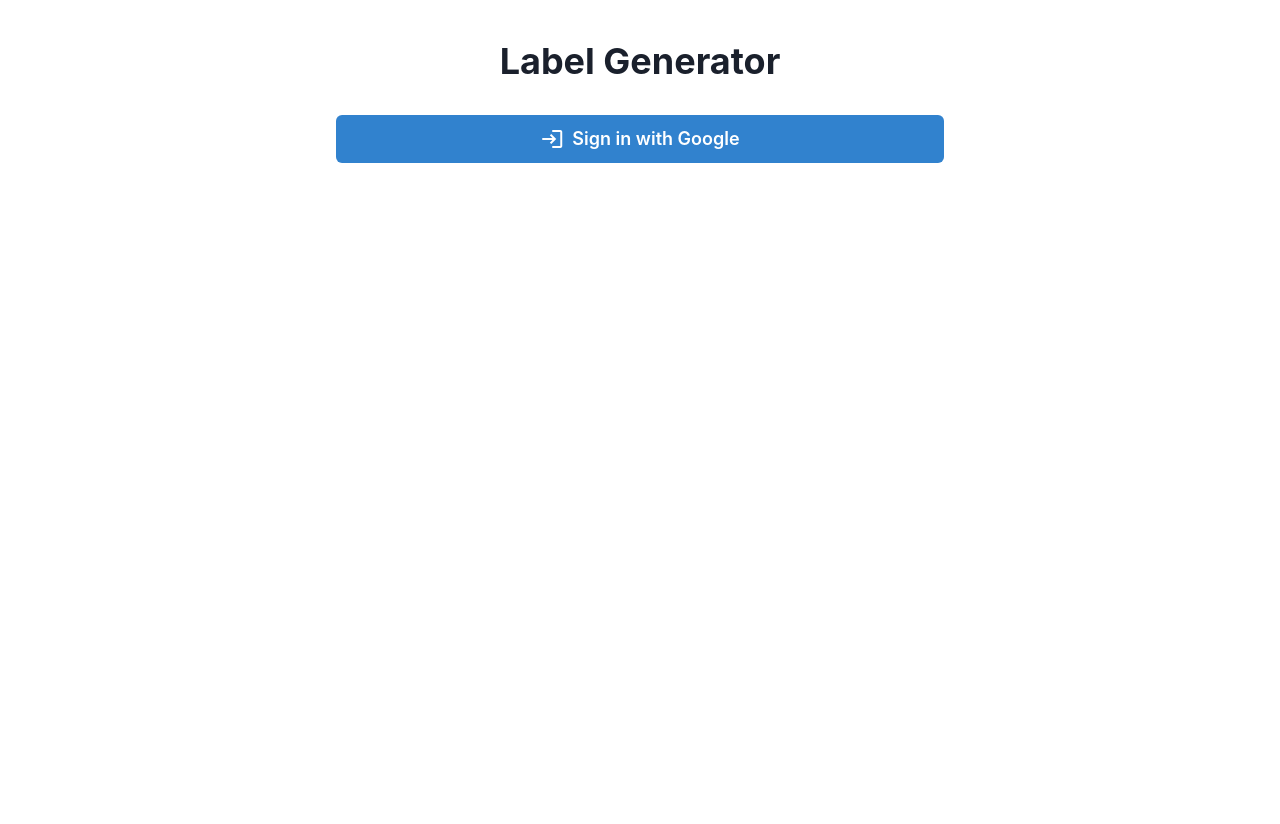
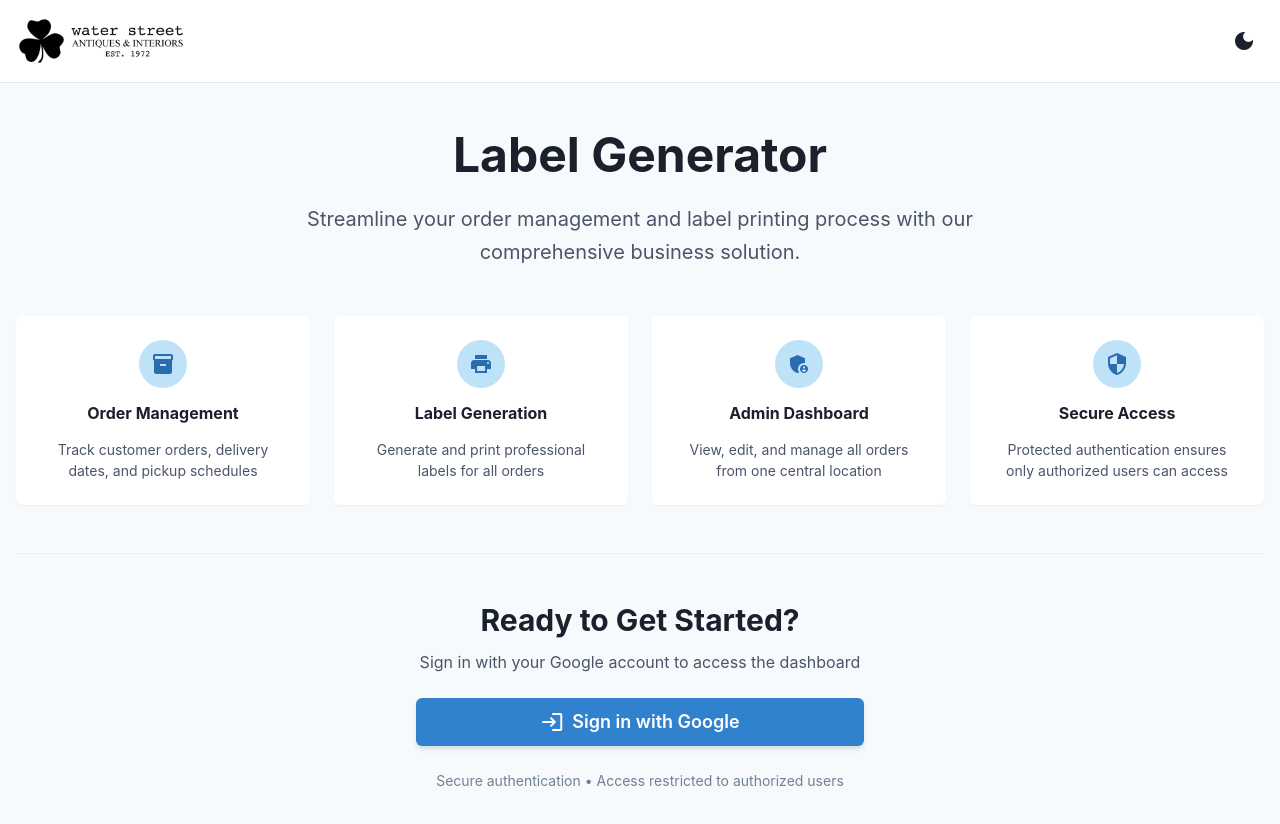
Before and after one commit to waterstreetantiques/label-generator, a React (Vite) app: page /label-generator/login in a window 1280 px wide. Shown: the top 824 px of the page. Before the commit the page ends 800 px from the top, so only its background shows below. Built offline with nearby package versions, Linux system fonts and the light colour scheme; no server answers.

Commit message:
styling and homne page

```diff
--- a/src/App.tsx
+++ b/src/App.tsx
@@ -1,5 +1,5 @@
 import React from 'react';
-import { ChakraProvider } from '@chakra-ui/react';
+import { ChakraProvider, Box, Image, Container, HStack, useColorModeValue } from '@chakra-ui/react';
 import { BrowserRouter as Router, Routes, Route, Navigate } from 'react-router-dom';
 import { AuthProvider } from './contexts/AuthContext';
 import { ProtectedRoute } from './components/ProtectedRoute';
@@ -7,12 +7,40 @@
 import { ProductForm } from './pages/ProductForm';
 import { AdminPage } from './pages/AdminPage';
 import { NotFound } from './pages/NotFound';
+import { ColorModeToggle } from './components/ColorModeToggle';
+import theme from './theme';
+
+const AppHeader = () => {
+  const headerBg = useColorModeValue('white', 'gray.900');
+  const borderColor = useColorModeValue('gray.200', 'gray.700');
+  const logoClass = useColorModeValue('logo-light', 'logo-dark');
+
+  return (
+    <Box bg={headerBg} borderBottom="1px" borderColor={borderColor} shadow="sm">
+      <Container maxW="container.xl" py={4}>
+        <HStack justify="space-between" align="center">
+          <HStack spacing={4} align="center">
+            <Image
+              src="/label-generator/logo.png"
+              alt="Logo"
+              height="50px"
+              objectFit="contain"
+              className={logoClass}
+            />
+          </HStack>
+          <ColorModeToggle />
+        </HStack>
+      </Container>
+    </Box>
+  );
+};
 
 function App() {
   return (
-    <ChakraProvider>
+    <ChakraProvider theme={theme}>
       <AuthProvider>
         <Router basename="/label-generator">
+          <AppHeader />
           <Routes>
             <Route path="/login" element={<Login />} />
             <Route
--- /dev/null
+++ b/src/components/ColorModeToggle.tsx
@@ -0,0 +1,17 @@
+import React from 'react';
+import { IconButton, useColorMode, useColorModeValue, Box } from '@chakra-ui/react';
+
+export const ColorModeToggle: React.FC = () => {
+  const { colorMode, toggleColorMode } = useColorMode();
+  const icon = useColorModeValue('dark_mode', 'light_mode');
+
+  return (
+    <IconButton
+      aria-label={`Switch to ${colorMode === 'light' ? 'dark' : 'light'} mode`}
+      icon={<Box as="span" className="material-icons">{icon}</Box>}
+      onClick={toggleColorMode}
+      variant="ghost"
+      size="md"
+    />
+  );
+};
--- /dev/null
+++ b/src/index.css
@@ -0,0 +1,10 @@
+/* Logo filters for dark mode */
+.logo-light {
+  filter: none;
+  transition: filter 0.2s ease-in-out;
+}
+
+.logo-dark {
+  filter: invert(1) brightness(0.8) contrast(1.2);
+  transition: filter 0.2s ease-in-out;
+}
--- a/src/main.tsx
+++ b/src/main.tsx
@@ -1,6 +1,7 @@
 import React from 'react';
 import ReactDOM from 'react-dom/client';
 import App from './App';
+import './index.css';
 
 ReactDOM.createRoot(document.getElementById('root')!).render(
   <React.StrictMode>
--- a/src/pages/AdminPage.tsx
+++ b/src/pages/AdminPage.tsx
@@ -204,8 +204,7 @@
   return (
     <Container maxW="container.xl" py={10}>
       <VStack spacing={6}>
-        <HStack width="full" justify="space-between">
-          <Heading>Admin Dashboard</Heading>
+        <HStack width="full" justify="end">
           <HStack spacing={4}>
             <Button onClick={() => navigate('/form')} colorScheme="blue">
               New Order
--- a/src/pages/Login.tsx
+++ b/src/pages/Login.tsx
@@ -1,7 +1,25 @@
 import React from 'react';
 import { useState } from 'react';
 import { useNavigate } from 'react-router-dom';
-import { Box, Button, Container, Heading, Text, VStack, useToast } from '@chakra-ui/react';
+import {
+  Box,
+  Button,
+  Container,
+  Heading,
+  Text,
+  VStack,
+  HStack,
+  useToast,
+  Image,
+  Grid,
+  GridItem,
+  Card,
+  CardBody,
+  Icon,
+  Flex,
+  Divider,
+  useColorModeValue
+} from '@chakra-ui/react';
 import { signInWithPopup, GoogleAuthProvider } from 'firebase/auth';
 import { auth } from '../config/firebase';
 import { useAuth } from '../contexts/AuthContext';
@@ -12,13 +30,21 @@
   const toast = useToast();
   const { setUser } = useAuth();
 
+  // Theme-aware colors
+  const bgColor = useColorModeValue('gray.50', 'gray.800');
+  const cardBg = useColorModeValue('white', 'gray.700');
+  const headingColor = useColorModeValue('gray.800', 'white');
+  const textColor = useColorModeValue('gray.600', 'gray.300');
+  const iconBg = useColorModeValue('blue.100', 'blue.900');
+  const iconColor = useColorModeValue('blue.600', 'blue.300');
+
   const handleGoogleLogin = async () => {
     try {
       setIsLoading(true);
       const provider = new GoogleAuthProvider();
       const result = await signInWithPopup(auth, provider);
       setUser(result.user);
-      navigate('/form');
+      navigate('/admin');
     } catch (error) {
       console.error(error);
       toast({
@@ -33,10 +59,94 @@
     }
   };
 
+  const features = [
+    {
+      icon: 'inventory',
+      title: 'Order Management',
+      description: 'Track customer orders, delivery dates, and pickup schedules'
+    },
+    {
+      icon: 'print',
+      title: 'Label Generation',
+      description: 'Generate and print professional labels for all orders'
+    },
+    {
+      icon: 'admin_panel_settings',
+      title: 'Admin Dashboard',
+      description: 'View, edit, and manage all orders from one central location'
+    },
+    {
+      icon: 'security',
+      title: 'Secure Access',
+      description: 'Protected authentication ensures only authorized users can access'
+    }
+  ];
+
   return (
-    <Container maxW="container.sm" py={10}>
-      <VStack spacing={8}>
-        <Heading>Label Generator</Heading>
+    <Box minH="100vh" bg={bgColor}>
+      <Container maxW="container.xl" py={12}>
+        <VStack spacing={12}>
+          {/* Hero Section */}
+          <VStack spacing={6} textAlign="center" maxW="2xl">
+            <Heading size="2xl" color={headingColor}>
+              Label Generator
+            </Heading>
+            <Text fontSize="xl" color={textColor} lineHeight="tall">
+              Streamline your order management and label printing process with our comprehensive business solution.
+            </Text>
+          </VStack>
+
+          {/* Features Grid */}
+          <Grid templateColumns={{ base: '1fr', md: 'repeat(2, 1fr)', lg: 'repeat(4, 1fr)' }} gap={6} w="full">
+            {features.map((feature, index) => (
+              <GridItem key={index}>
+                <Card
+                  height="full"
+                  shadow="sm"
+                  _hover={{ shadow: 'md', transform: 'translateY(-2px)' }}
+                  transition="all 0.2s"
+                  bg={cardBg}
+                >
+                  <CardBody textAlign="center" p={6}>
+                    <VStack spacing={4}>
+                      <Flex
+                        align="center"
+                        justify="center"
+                        w={12}
+                        h={12}
+                        bg={iconBg}
+                        borderRadius="full"
+                      >
+                        <Box as="span" className="material-icons" color={iconColor} fontSize="24px">
+                          {feature.icon}
+                        </Box>
+                      </Flex>
+                      <Heading size="sm" color={headingColor}>
+                        {feature.title}
+                      </Heading>
+                      <Text fontSize="sm" color={textColor} textAlign="center">
+                        {feature.description}
+                      </Text>
+                    </VStack>
+                  </CardBody>
+                </Card>
+              </GridItem>
+            ))}
+          </Grid>
+
+          <Divider />
+
+          {/* Login Section */}
+          <VStack spacing={6} maxW="md" w="full">
+            <VStack spacing={3} textAlign="center">
+              <Heading size="lg" color={headingColor}>
+                Ready to Get Started?
+              </Heading>
+              <Text color={textColor}>
+                Sign in with your Google account to access the dashboard
+              </Text>
+            </VStack>
+
             <Button
               colorScheme="blue"
               size="lg"
@@ -44,10 +154,19 @@
               onClick={handleGoogleLogin}
               isLoading={isLoading}
               leftIcon={<Box as="span" className="material-icons">login</Box>}
+              shadow="md"
+              _hover={{ shadow: 'lg', transform: 'translateY(-1px)' }}
+              transition="all 0.2s"
             >
               Sign in with Google
             </Button>
+
+            <Text fontSize="sm" color={useColorModeValue('gray.500', 'gray.400')} textAlign="center">
+              Secure authentication • Access restricted to authorized users
+            </Text>
+          </VStack>
         </VStack>
       </Container>
+    </Box>
   );
 };
--- a/src/pages/ProductForm.tsx
+++ b/src/pages/ProductForm.tsx
@@ -167,8 +167,7 @@
   return (
     <Container maxW="container.lg" py={10}>
       <VStack spacing={8}>
-        <HStack width="full" justify="space-between">
-          <Heading>Order & Label Generator</Heading>
+        <HStack width="full" justify="end">
           <HStack spacing={4}>
             <Button onClick={() => navigate('/admin')} colorScheme="gray">
               Admin
--- /dev/null
+++ b/src/theme.ts
@@ -0,0 +1,22 @@
+import { extendTheme, type ThemeConfig } from '@chakra-ui/react';
+
+// Theme configuration for dark mode
+const config: ThemeConfig = {
+  initialColorMode: 'light',
+  useSystemColorMode: true, // Use system preference
+};
+
+// Custom theme
+const theme = extendTheme({
+  config,
+  styles: {
+    global: (props) => ({
+      body: {
+        bg: props.colorMode === 'dark' ? 'gray.800' : 'gray.50',
+        color: props.colorMode === 'dark' ? 'white' : 'gray.800',
+      },
+    }),
+  },
+});
+
+export default theme;
```
Also changed, not shown: public/logo.png (added). Lines whose indentation alone changed are shown as unchanged.
